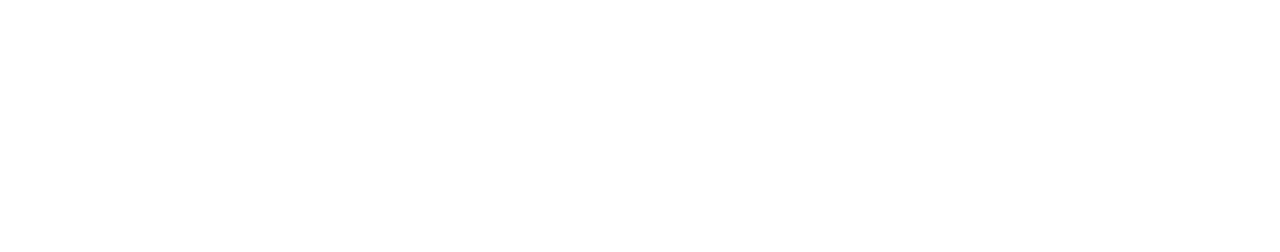
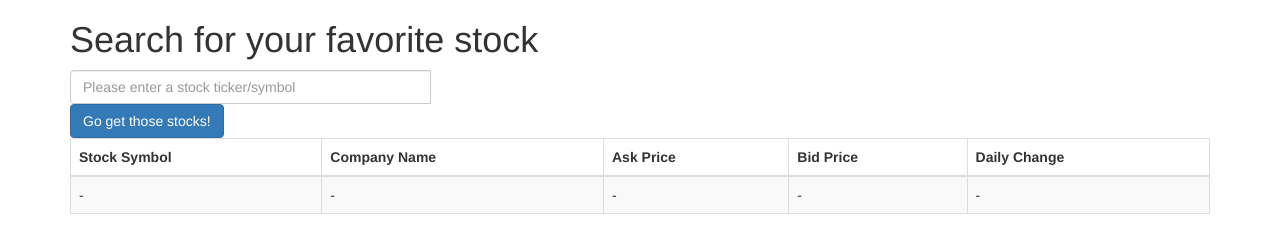
Before and after one commit to rbunch-dc/9-17immersive-yahoo-stockticker, a plain HTML site: page index.html in a window 1280 px wide. Drawn offline with nearby package versions, Linux system fonts and the light colour scheme.

Commit message:
Add html and init ajax requeset

```diff
--- a/index.html
+++ b/index.html
@@ -14,5 +14,55 @@
 </head>
 <body>
 
+	<div class="container">
+		<div class="row">
+			<div class="col-sm-12">
+				<h1>Search for your favorite stock</h1>
+				<form class="yahoo-finance-form form-inline">
+					<div class="input-group">
+						<input type="text" class="form-control" id="ticker" placeholder="Please enter a stock ticker/symbol" />
+						<button type="submit" class="btn btn-primary">Go get those stocks!</button>
+					</div>
+				</form>
+			</div> <!-- col-sm-12 -->
+			<div class="col-sm-12">
+				<!-- Table structure:
+				1. Table
+					1. thead (table head)
+						1. tr (table row)
+							1. th (table heading)
+							2. th
+							3. th
+							...
+					2. tbody (table body)
+						1. tr (table row)
+							1. td (table data)
+							2. td
+							3. td
+							... -->
+				<table id="stock-table" class="table table-striped table-bordered">
+					<thead>
+						<tr>
+							<th>Stock Symbol</th>
+							<th>Company Name</th>
+							<th>Ask Price</th>
+							<th>Bid Price</th>
+							<th>Daily Change</th>
+						</tr>
+					</thead>
+					<tbody id="stock-table-body">
+						<tr>
+							<td>-</td>
+							<td>-</td>
+							<td>-</td>
+							<td>-</td>
+							<td>-</td>
+						</tr>
+					</tbody>
+				</table>
+			</div> <!-- col-sm-12 -->
+		</div> <!-- ROW -->
+	</div> <!-- CONTAINER -->
+
 </body>
 </html>
--- a/scripts.js
+++ b/scripts.js
@@ -1 +1,21 @@
-		var url = 'http://query.yahooapis.com/v1/public/yql?q=env%20%27store://datatables.org/alltableswithkeys%27;select%20*%20from%20yahoo.finance.quotes%20where%20symbol%20in%20(%22goog%22)%0A%09%09&env=http%3A%2F%2Fdatatables.org%2Falltables.env&format=json';
+// 1. Give the user the ability to send a stock symbol.
+// 2. Get the symbol
+// 3. make an AJAX request to Yahoo
+// 4. Get the response from Yahoo and update teh DOM
+
+$(document).ready(()=>{
+	$('.yahoo-finance-form').submit((event)=>{
+		// Stop the browser from sending the page on... we will handle it.
+		event.preventDefault()
+		// console.log("User submitted the form!")
+		var stockSymbol = $('#ticker').val();
+		// console.log(stockSymbol);
+		var url = 'http://query.yahooapis.com/v1/public/yql?q=env%20%27store://datatables.org/alltableswithkeys%27;select%20*%20from%20yahoo.finance.quotes%20where%20symbol%20in%20(%22'+stockSymbol+'%22)%0A%09%09&env=http%3A%2F%2Fdatatables.org%2Falltables.env&format=json';
+		// getJSON takes:
+		// 1. Where
+		// 2. What to do (function)
+		$.getJSON(url,(theDataJSFound)=>{
+			console.log(theDataJSFound);
+		});
+	})
+});
```
